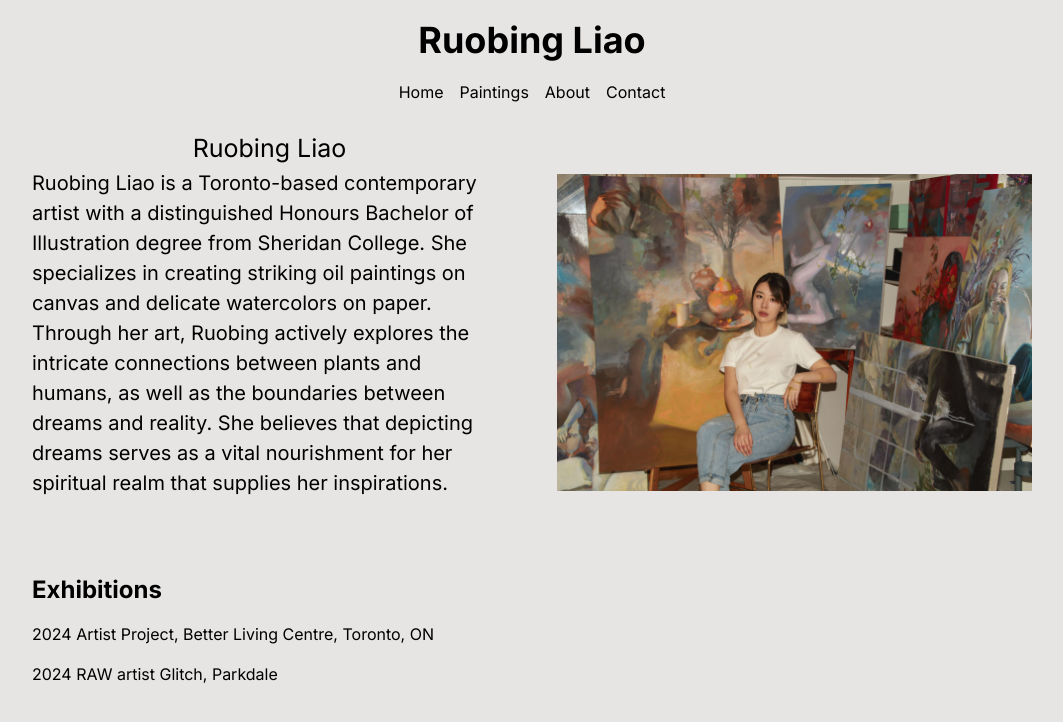
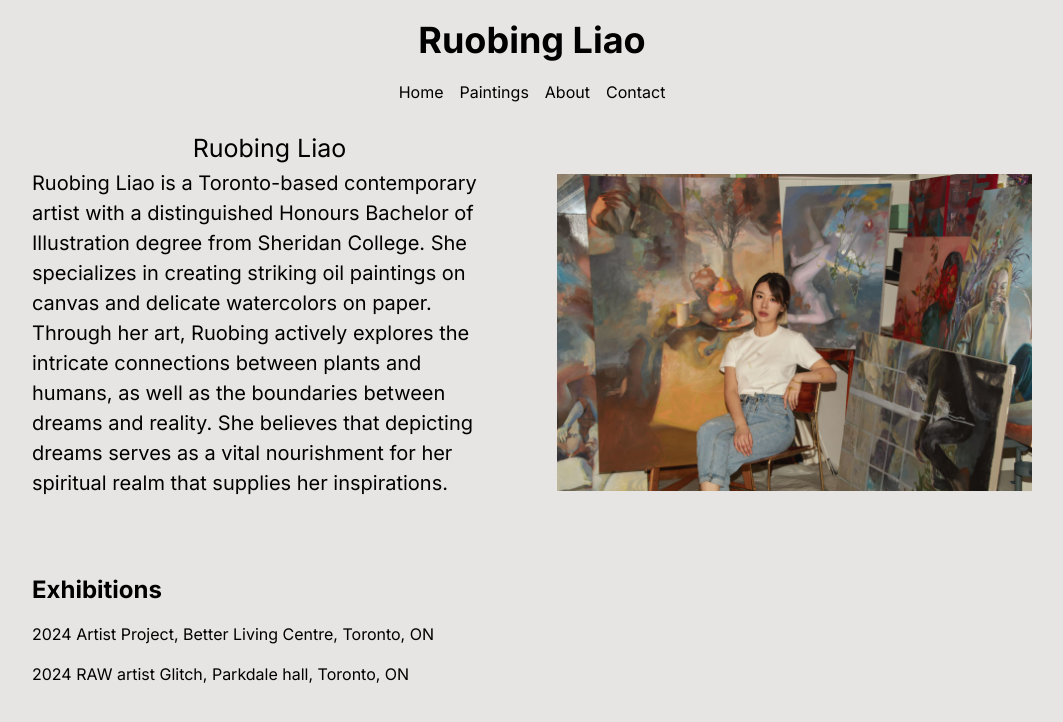
Before and after one commit to hezhu1996/ice-web, a Next.js app in the folder ice-homepage/: page /about in a window 1280 px wide. Shown: the top 722 px of the page, without its empty margins (108-1171 px from the left). Built offline with nearby package versions, Linux system fonts and the light colour scheme.

Commit message:
Update page.tsx

```diff
--- a/ice-homepage/src/app/about/page.tsx
+++ b/ice-homepage/src/app/about/page.tsx
@@ -36,7 +36,7 @@ export default function About() {
             2024 Artist Project, Better Living Centre, Toronto, ON
           </p>
           <p className="text-black">
-            2024 RAW artist Glitch, Parkdale
+            2024 RAW artist Glitch, Parkdale hall, Toronto, ON
           </p>
         </div>
       </div>
```
